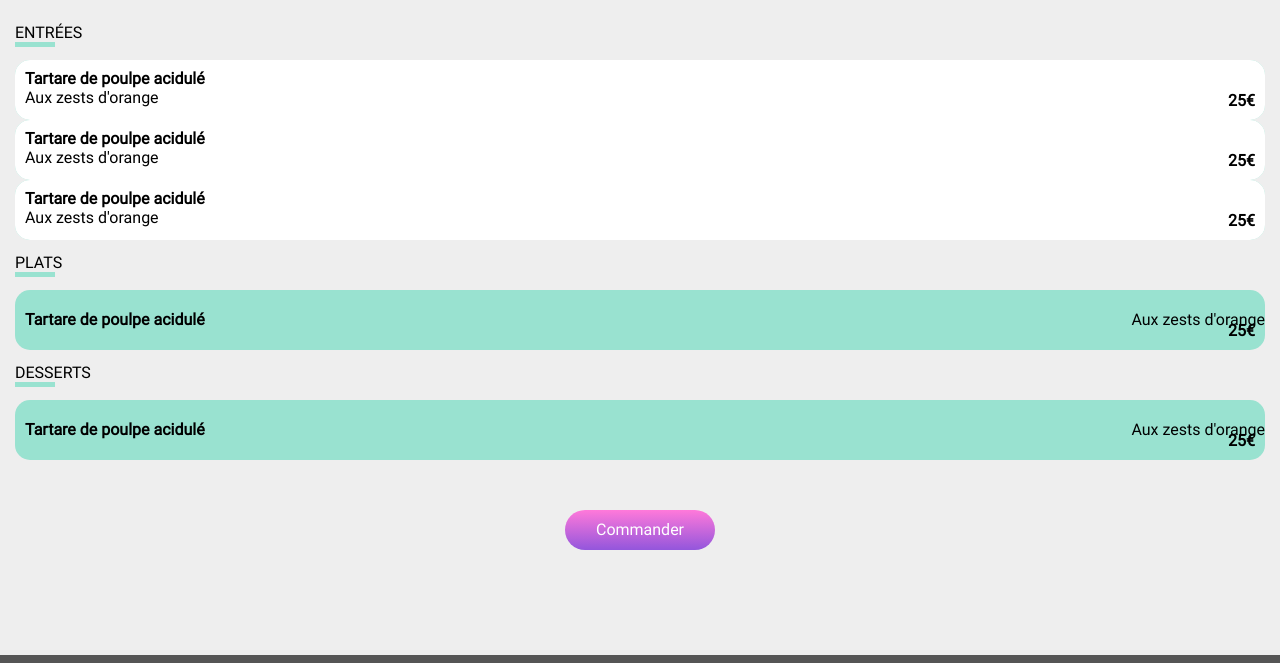
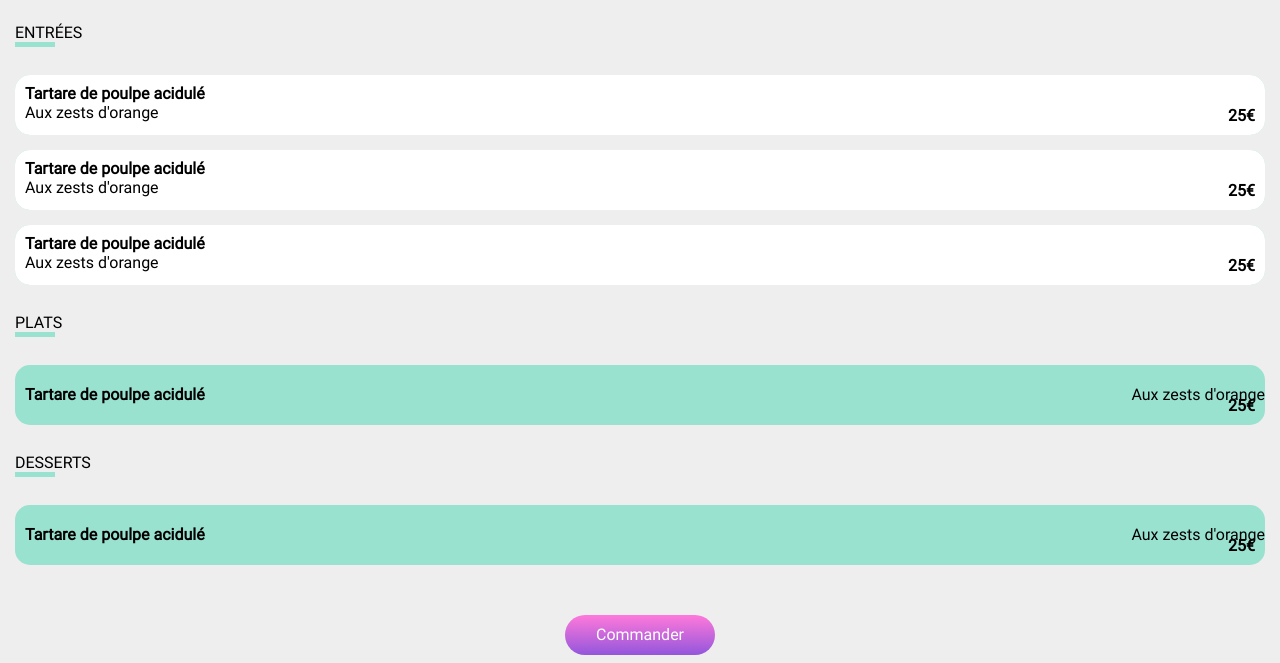
Before and after one commit to antoinelabard/OhMyFood, a website: page menu.html in a window 1280 px wide. Shown: the part 936-1599 px from the top of the page. Drawn offline with Linux system fonts and the light colour scheme; files whose address does not match are found by name.

Commit message:
refactor: 💄 arrange the meal cards position in their list

```diff
--- a/scss/layout/_layout.scss
+++ b/scss/layout/_layout.scss
@@ -114,11 +114,12 @@
 .meal-card {
     $transition-duration: 250ms;
     $add-animation-size: 50px;
+    $meal-card-height: 60px;
     background-color: white;
     border-radius: 15px;
     display: flex;
     flex-direction: column;
-    height: 60px;
+    height: $meal-card-height;
     display: flex;
     flex-direction: row;
     justify-content: space-between;
@@ -127,6 +128,7 @@
     overflow: hidden;
     background-color: $tertiary-color;
     align-items: center;
+    margin: 15px 0 15px 0;
 
     &__info {
         height: 100%;
@@ -163,7 +165,7 @@
     }
 
     .fa-circle-check {
-        height: 60px;
+        height: $meal-card-height;
         width: 0;
         border-radius: 0 15px 15px 0;
         display: flex;
```
Also changed, not shown: css/style.css, 1 other file.
